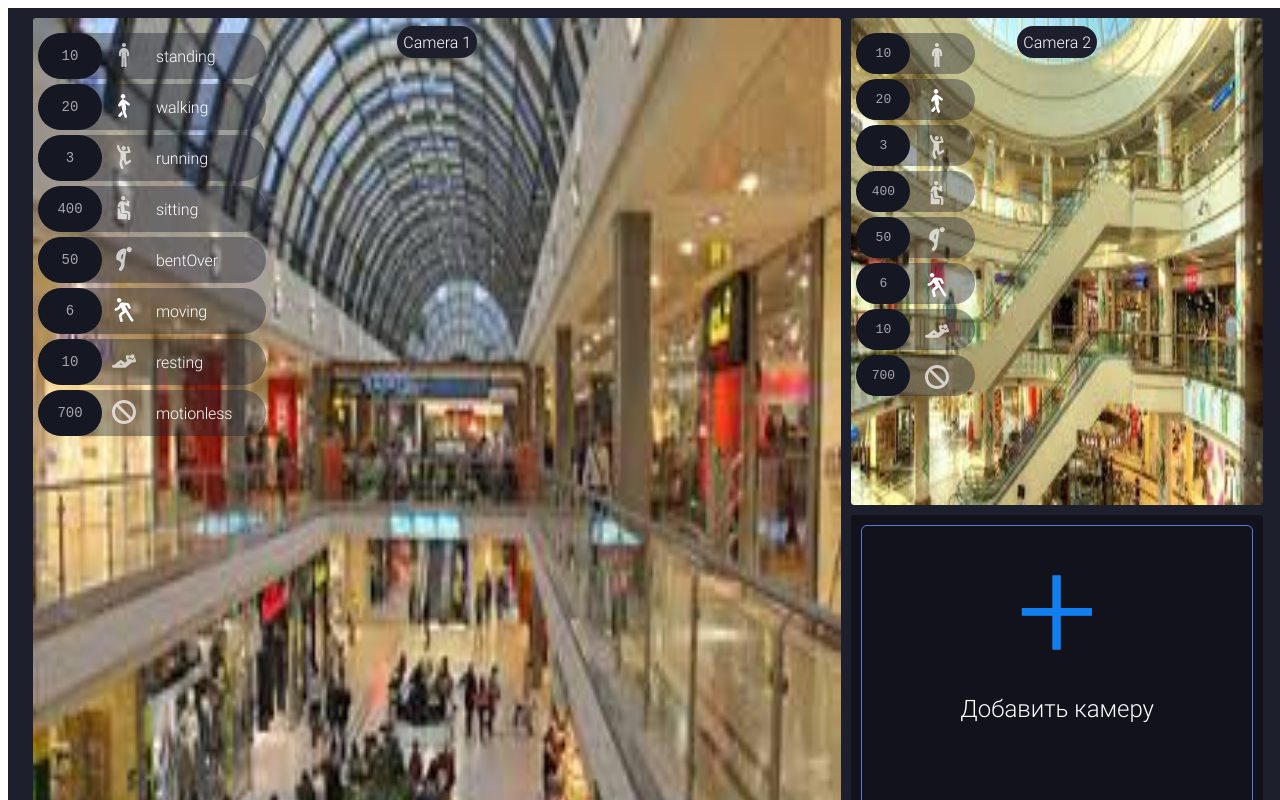
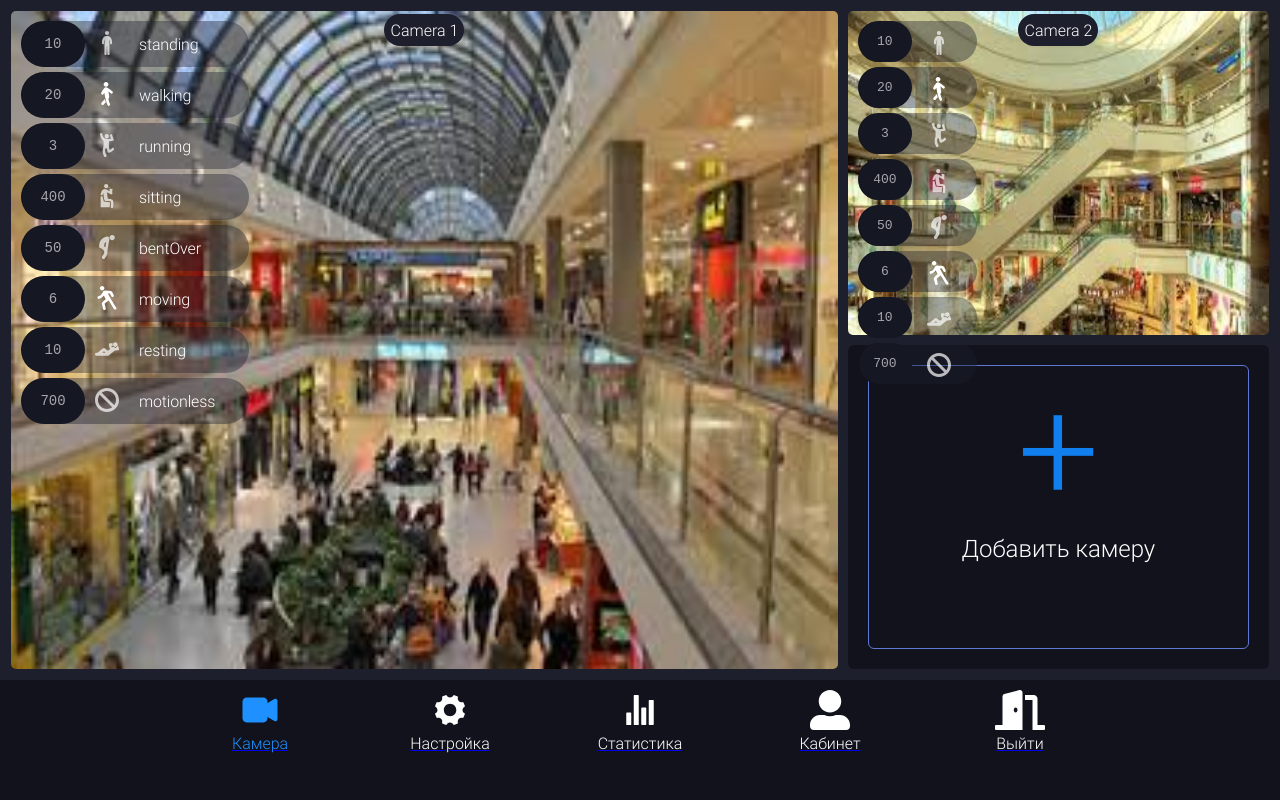
Before and after one commit to serg27makar/camera, a React (Create React App) app: page /camera in a window 1280 px wide. Shown: the top 800 px of the page. Built offline with nearby package versions, Linux system fonts and the light colour scheme.

Commit message:
add .gitignore

```diff
--- a/src/App.css
+++ b/src/App.css
@@ -1,8 +1,12 @@
 .App {
   text-align: center;
-  position: relative;
-  height: 100%;
-  width: 100%;
+  position: absolute;
+  top: 0;
+  bottom: 0;
+  left: 0;
+  right: 0;
+  min-width: 1280px;
+  min-height: 780px;
 }
 @font-face{
   font-family: 'Roboto';
@@ -12,8 +16,10 @@ div, input, span, select, option, button {
   font-family: Roboto;
 }
 body {
-  min-width: 1280px;
-  min-height: 780px;
+}
+
+* {
+  box-sizing: border-box;
 }
 
 @media (prefers-reduced-motion: no-preference) {}
--- a/src/acess/css/cameraView.css
+++ b/src/acess/css/cameraView.css
@@ -1,21 +1,23 @@
 .cameraView {
-    height: calc(100% - 20px);
-    width: auto;
-    margin: 10px 5px;
-    background: #11121c;
+    height: 100%;
+    width: 100%;
     border-radius: 3px;
+    position: relative;
 }
 .addCameraButtonWrap {
-    height: 100%;
-    width: 100%;
     display: flex;
+    height: calc(100% - 10px);
+    width: calc(100% - 10px);
+    background: #11121C;
+    border-radius: 6px;
+    padding: 20px;
+    margin: 5px;
 }
 .addCameraButton {
     border: 1px solid #5F78D3;
     border-radius: 6px;
-    height: calc(100% - 22px);
-    width: calc(100% - 22px);
-    margin: auto;
+    height: 100%;
+    width: 100%;
 }
 .plusButton {
     font-size: 9em;
@@ -26,11 +28,12 @@
     font-size: 1.5em;
 }
 .imageCamera {
-    position: relative;
-    height: 100%;
-    width: 100%;
-    top: -2em;
-    border-radius: 3px;
+    position: absolute;
+    height: calc(100% - 10px);
+    width: calc(100% - 10px);
+    top: 5px;
+    border-radius: 5px;
+    left: 5px;
 }
 .titleCamera span {
     background: #1D1F2D;
@@ -55,9 +58,10 @@
     z-index: 1;
 }
 .peopleStateBar {
-    position: relative;
+    position: absolute;
     z-index: 1;
-    top: calc(-100% - 2vw);
+    top: 10px;
+    left: 10px;
 }
 .togglePeopleState {
     color: white;
--- a/src/acess/css/cameras.css
+++ b/src/acess/css/cameras.css
@@ -6,27 +6,38 @@
 .viewCameras {
     display: flex;
     width: 100%;
+    height: 100%;
 }
 .firstCameraWithThree {
     width: 66%;
-    margin-left: 20px;
 }
 .rightViewWithThree {
     width: 34%;
-    margin-right: 20px;
 }
 .rightViewWithThree .cameraView {
-    height: calc(50% - 14px);
+    height: 50%;
 }
+
+.threeItemView {
+    width: calc(100% - 12px);
+    height: calc(100% - 12px);
+    margin: 6px;
+    display: flex;
+}
+
 .sixItemView {
     display: grid;
-    grid-template-columns: repeat(3, 33vw);
+    grid-template-columns: 1fr 1fr 1fr;
     grid-template-rows: repeat(2, 41vh);
-    margin: 0 auto;
+    margin: 6px;
+    width: 100%;
+    height: 100%;
 }
 .eightItemView {
     display: grid;
-    grid-template-columns: repeat(4, 24.9vw);
+    grid-template-columns: 1fr 1fr 1fr 1fr;
     grid-template-rows: repeat(2, 36vh);
-    margin: 0 auto;
+    margin: 6px;
+    width: 100%;
+    height: 100%;
 }
--- a/src/acess/css/toolBar.css
+++ b/src/acess/css/toolBar.css
@@ -1,7 +1,7 @@
 .toolBar {
     background: #11121c;
     width: 100%;
-    height: 12%;
+    height: 120px;
     display: flex;
     justify-content: center;
     position: absolute;
@@ -9,10 +9,10 @@
     left: 0;
 }
 .toolBarButton {
-    width: 15vh;
-    margin: 0 2vh;
+    width: 170px;
+    margin: 0 10px;
     cursor: pointer;
-    padding: 2vw 2vw 1vw 2vw;
+    padding: 10px;
     display: block;
 }
 .toolBarButton:hover svg,
@@ -30,6 +30,6 @@
     color: white;
 }
 .toolBarButton span {
-    font-size: 1vw;
+    font-size: 16px;
     color: white;
 }
--- a/src/pages/Cameras.js
+++ b/src/pages/Cameras.js
@@ -36,18 +36,20 @@ class Cameras extends React.Component {
     viewThree() {
         return(
             <div className="viewCameras">
+                <div className="threeItemView">
                     <div className="firstCameraWithThree">
                         <CameraView item={this.state.cameras[0]} size={"bigSize"}/>
                     </div>
                     {this.state.cameras[1] ?
                         <div className="rightViewWithThree">
                             <CameraView item={this.state.cameras[1]} size={"middleSize"}/>
-                        <CameraView isViewEmpty={true}/>}
+                            <CameraView isViewEmpty={true}/>
                         </div> :
                         <div className="rightViewWithThree">
-                        <CameraView isViewEmpty={true}/>}
+                            <CameraView isViewEmpty={true}/>
                         </div>
                     }
+                </div>
             </div>
         )
     }
```
Lines whose indentation alone changed are shown as unchanged.
